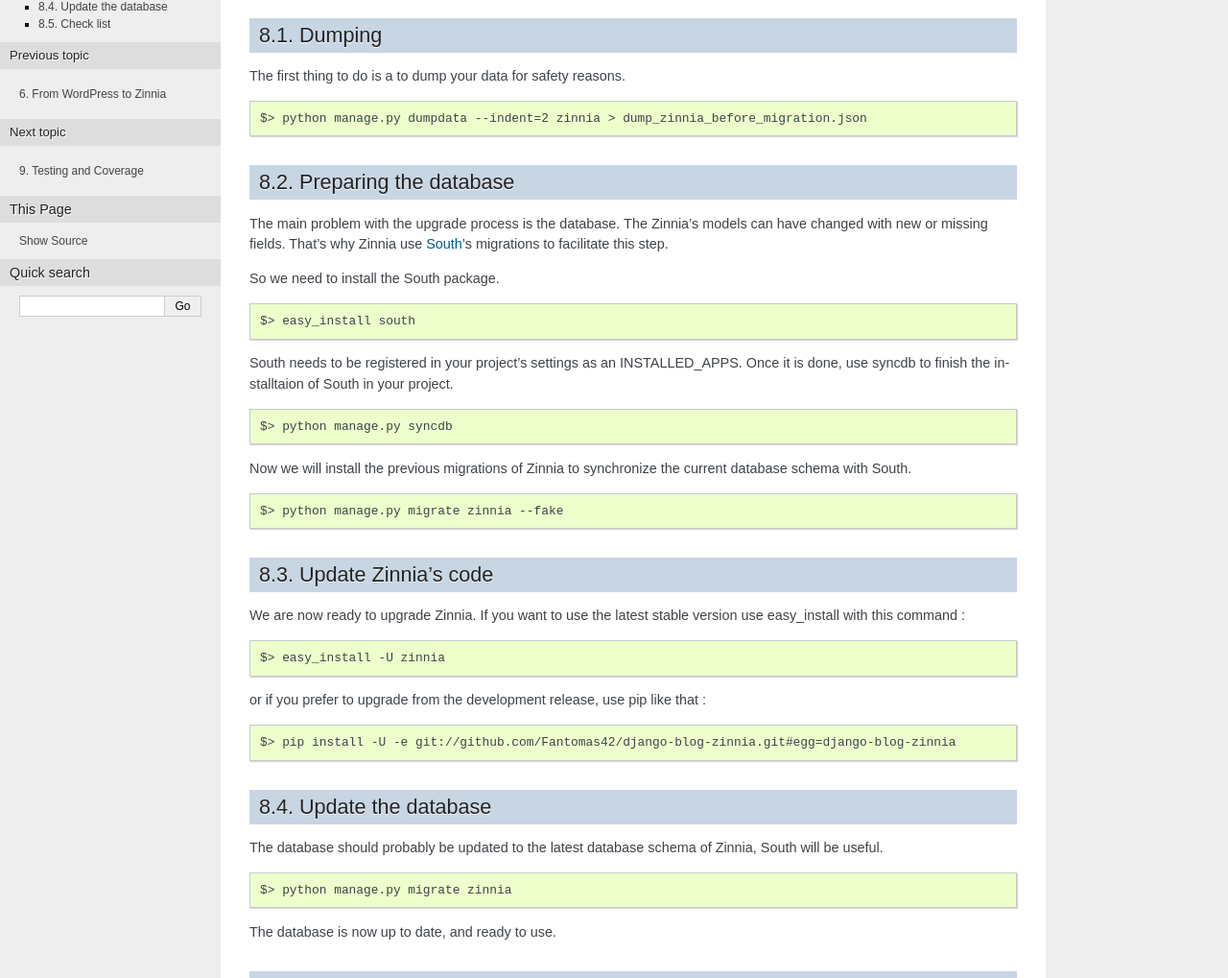
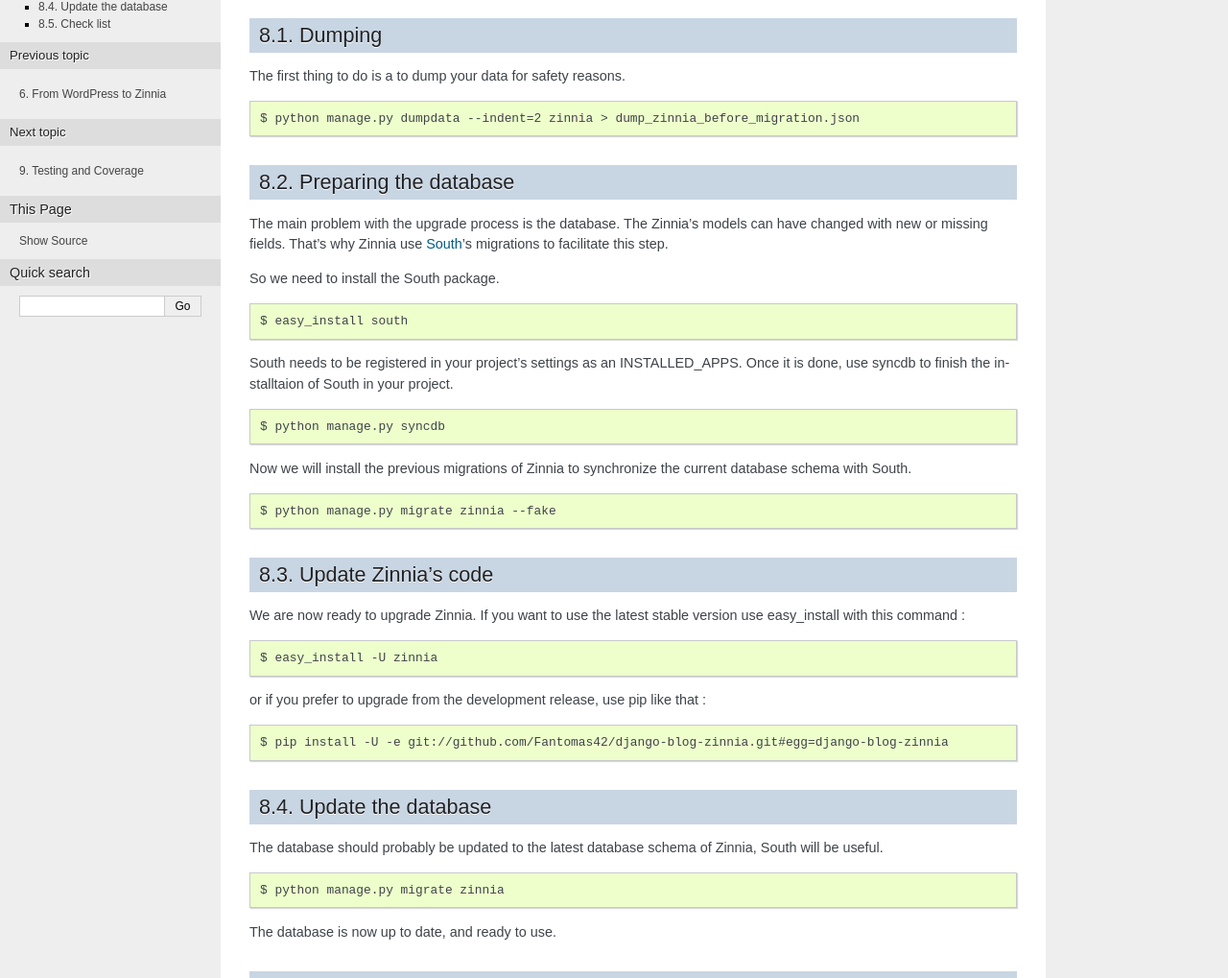
Before and after one commit to Fantomas42/django-blog-zinnia, a Sphinx documentation site: the page built from docs/upgrading.rst, in a window 1280 px wide. Shown: the part 164-1183 px from the top of the page at 96% size. Built offline with Sphinx 7.4.7, drawn with Linux system fonts in a browser that asks for light colours.

```diff
--- a/docs/channels.rst
+++ b/docs/channels.rst
@@ -18,9 +18,9 @@ For doing that Zinnia provides a view called
 If we take our first example, we will do like that for customizing
 the weblog homepage in our project's urls.py. ::
 
-  >>> url(r'^weblog/$', 'zinnia.views.channels.entry_channel',
-          {'query': 'category:python OR category:django'}),
-  >>> url(r'^weblog/', include('zinnia.urls')),
+  url(r'^weblog/$', 'zinnia.views.channels.entry_channel',
+      {'query': 'category:python OR category:django'}),
+  url(r'^weblog/', include('zinnia.urls')),
 
 The first url will handle the homepage of the blog instead of the default
 url provided by Zinnia.
--- a/docs/tests.rst
+++ b/docs/tests.rst
@@ -21,7 +21,7 @@ under `nose
 <http://somethingaboutorange.com/mrl/projects/nose/0.11.2/>`_ by launching
 this command: ::
 
-  $>./bin/test
+  $ ./bin/test
 
 But the tests can also be launched within a django project with the default
 test runner.
--- a/docs/upgrading.rst
+++ b/docs/upgrading.rst
@@ -10,7 +10,7 @@ Dumping
 
 The first thing to do is a to dump your data for safety reasons. ::
 
-  $> python manage.py dumpdata --indent=2 zinnia > dump_zinnia_before_migration.json
+  $ python manage.py dumpdata --indent=2 zinnia > dump_zinnia_before_migration.json
 
 Preparing the database
 ----------------------
@@ -22,18 +22,18 @@ That's why Zinnia use `South
 
 So we need to install the South package. ::
 
-  $> easy_install south
+  $ easy_install south
 
 South needs to be registered in your project's settings as an
 INSTALLED_APPS. Once it is done, use syncdb to finish the
 installtaion of South in your project. ::
 
-  $> python manage.py syncdb
+  $ python manage.py syncdb
 
 Now we will install the previous migrations of Zinnia to synchronize the
 current database schema with South. ::
 
-  $> python manage.py migrate zinnia --fake
+  $ python manage.py migrate zinnia --fake
 
 Update Zinnia's code
 --------------------
@@ -41,11 +41,11 @@ Update Zinnia's code
 We are now ready to upgrade Zinnia. If you want to use the latest stable
 version use easy_install with this command : ::
 
-  $> easy_install -U zinnia
+  $ easy_install -U zinnia
 
 or if you prefer to upgrade from the development release, use pip like that : ::
 
-  $> pip install -U -e git://github.com/Fantomas42/django-blog-zinnia.git#egg=django-blog-zinnia
+  $ pip install -U -e git://github.com/Fantomas42/django-blog-zinnia.git#egg=django-blog-zinnia
 
 Update the database
 -------------------
@@ -53,7 +53,7 @@ Update the database
 The database should probably be updated to the latest database schema of
 Zinnia, South will be useful. ::
 
-  $> python manage.py migrate zinnia
+  $ python manage.py migrate zinnia
 
 The database is now up to date, and ready to use.
 
--- a/docs/wordpress_2_zinnia.rst
+++ b/docs/wordpress_2_zinnia.rst
@@ -7,14 +7,14 @@ http://codex.wordpress.org/Tools_Export_SubPanel
 
 Once you have the XML file, you simply have to do this. ::
 
-  $> python manage.py wp2zinnia path/to/your/wordpress.xml
+  $ python manage.py wp2zinnia path/to/your/wordpress.xml
 
 This command will associate the post's authors to User and
 import the tags, categories, post and comments.
 
 For the options execute this. ::
 
-  $> python manage.py help wp2zinnia
+  $ python manage.py help wp2zinnia
 
 From Zinnia to WordPress
 ========================
@@ -24,7 +24,7 @@ case you want to migrate on it.
 
 Simply execute this command : ::
 
-  $> python manage.py zinnia2wp > export.xml
+  $ python manage.py zinnia2wp > export.xml
 
 Once you have the XML export, you can import it into your WordPress site.
 
```
Also changed, not shown: README.rst (+76 -78 lines), docs/extending_entry_model.rst (+12 -12 lines), docs/faq.rst (+23 -9 lines).
